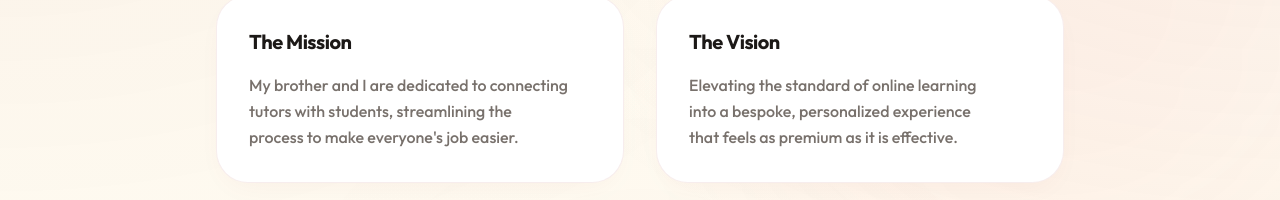
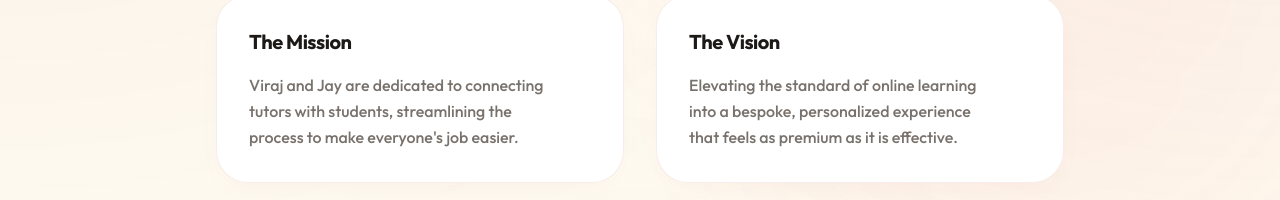
Before and after one commit to jayR-31/tutormatch, a Next.js app: page /about in a window 1280 px wide. Shown: the part 1022-1222 px from the top of the page. Built offline with nearby package versions, Linux system fonts and the light colour scheme; no server answers.

Commit message:
Update mission statement: change 'My brother and I' to 'Viraj and Jay'

```diff
--- a/app/about/page.js
+++ b/app/about/page.js
@@ -75,7 +75,7 @@ export default function AboutCreatorPage() {
             <div className="premium-card p-8">
               <h3 className="text-xl font-bold text-stone-900 mb-4 tracking-tight">The Mission</h3>
               <p className="text-stone-500 font-medium leading-relaxed">
-                My brother and I are dedicated to connecting tutors with students, streamlining the process to make everyone&apos;s job easier.
+                Viraj and Jay are dedicated to connecting tutors with students, streamlining the process to make everyone&apos;s job easier.
               </p>
             </div>
             <div className="premium-card p-8">
```
